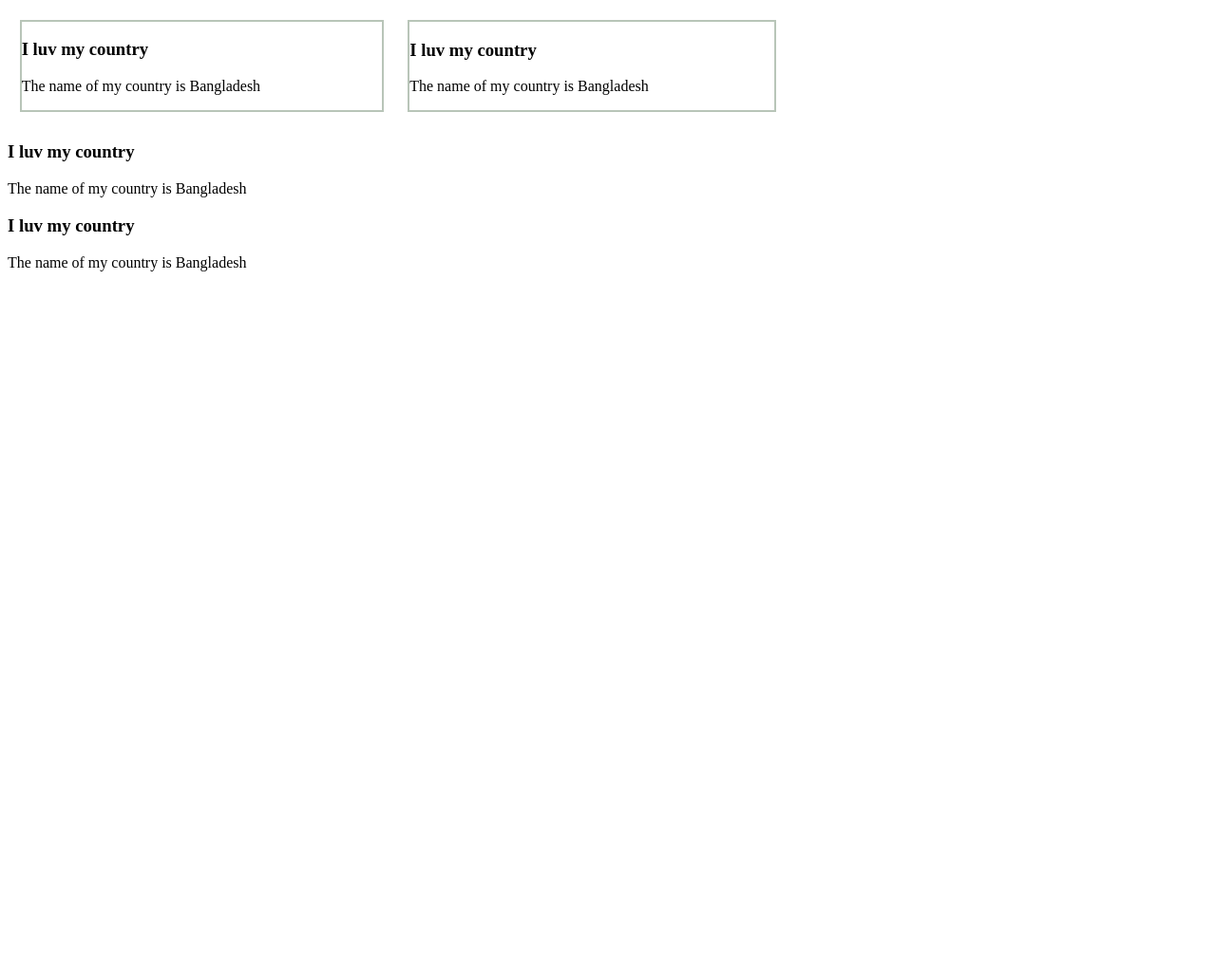
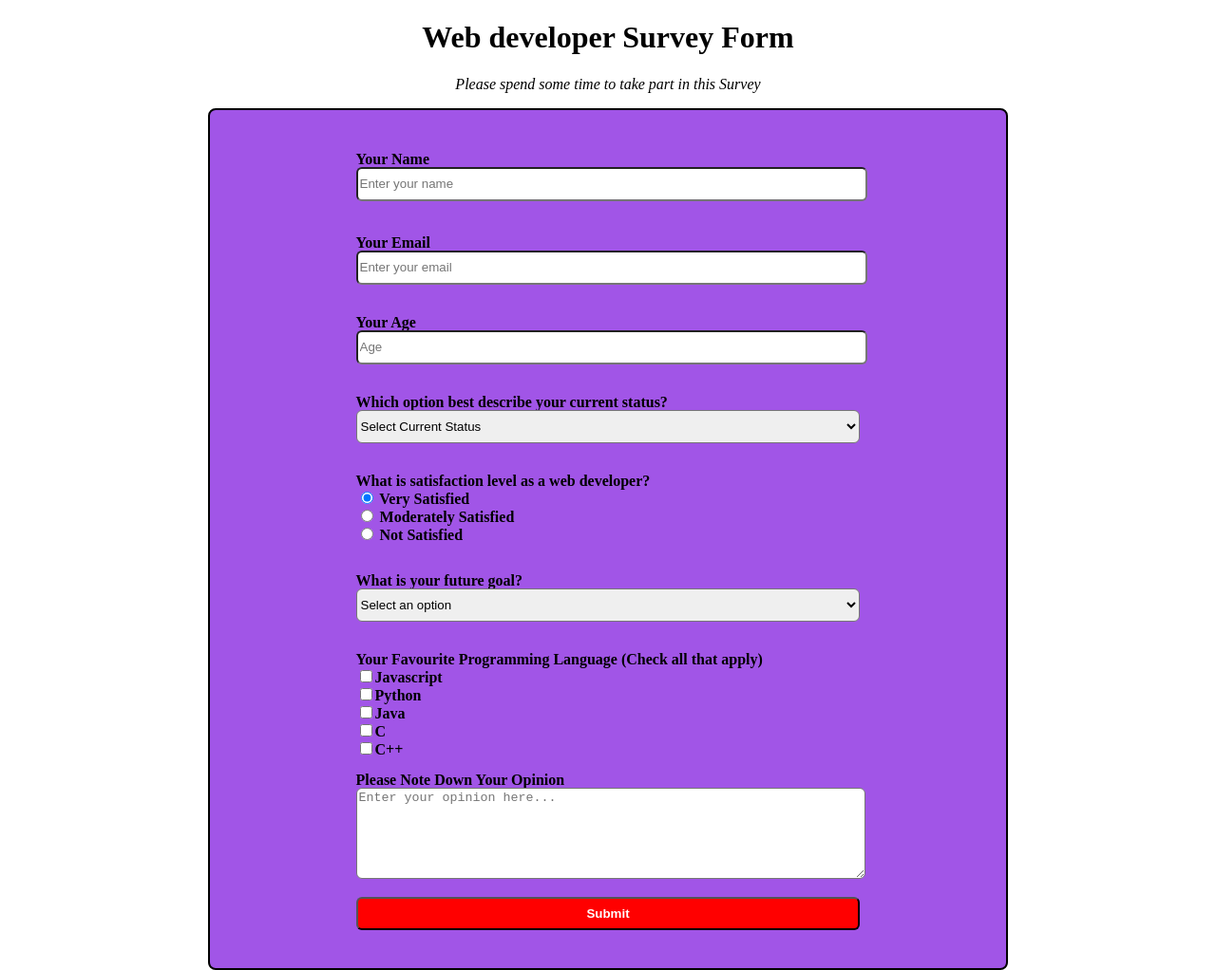
Before and after one commit to Fuad9/Survey-Form, a plain HTML site: page index.html in a window 1280 px wide. Shown: the whole page at 95% size. Before the commit the page ends 800 px from the top, so only its background shows below. Drawn offline with Linux system fonts and the light colour scheme.

Commit message:
survey commit

```diff
--- a/index.html
+++ b/index.html
@@ -2,40 +2,65 @@
 <html lang="en">
 <head>
     <title>Document</title>
-    <style>
-        .a {
-            border: 2px solid rgb(184, 197, 184);
-            width: 30%;
-            margin: 1%;
-            display: inline-block;
-            position: relative;
-         }
-        .b {
-            border: 2px solid rgb(184, 197, 184);
-            width: 30%;
-            margin: 1%;
-            display: inline-block;
-            position: absolute;
-        }
-    </style>
+    <link rel="stylesheet" href="style.css">
 
 </head>
 <body>
-    <div class="a">
-        <h3>I luv my country</h3>
-        <p>The name of my country is Bangladesh</p>
-    </div>
-    <div class="b">
-        <h3>I luv my country</h3>
-        <p>The name of my country is Bangladesh</p>
-    </div>
-    <div class="c">
-        <h3>I luv my country</h3>
-        <p>The name of my country is Bangladesh</p>
-    </div>
-    <div class="c">
-        <h3>I luv my country</h3>
-        <p>The name of my country is Bangladesh</p>
-    </div>
+    <h1 id="title">Web developer Survey Form</h1>
+<p id="description">Please spend some time to take part in this Survey</p>
+
+<form id="survey-form">
+  <div id="a"><label id="name-label">Your Name</label><br>
+    <input id="name" placeholder="Enter your name" required></div><br><br>
+  <div id="b"><label id="email-label">Your Email</label><br>
+    <input id="email" placeholder="Enter your email" required></div><br><br>
+  <div id="c"><label id="number-label">Your Age</label><br>
+    <input type="number" id="number" placeholder="Age" min="25" max="80"></div><br><br>
+
+  <div id="d">
+  <label id="dropdown-label">Which option best describe your current status?</label><br>
+  <select id="dropdown">
+    <option value="Select Current Status">Select Current Status</option>
+    <option value="Full stack web developer">Full stack web developer</option>
+    <option value="Front End Developer">Front End Developer</option>
+    <option value="Back End Developer">Back End Developer</option>
+    <option value="Other">Other</option>
+    </select>
+  </div><br><br>
+  <div id="radio-label">
+    <label>What is satisfaction level as a web developer?</label><br>
+    <input type="radio" id="f" value="Very Satisfied" checked>
+    <label for="f">Very Satisfied</label><br>
+    <input type="radio" id="g" value="Moderately Satisfied">
+    <label for="g">Moderately Satisfied</label><br>
+    <input type="radio" id="h" value="Not Satisfied">
+    <label for="h">Not Satisfied</label>
+  </div><br><br>
+
+  <div id="d">
+  <label id="dropdown-label">What is your future goal?</label><br>
+  <select id="dropdown">
+    <option value="Select an option">Select an option</option>
+    <option value="Web Developer Hero">Web Developer Hero</option>
+    <option value="Cyber Security Specialist">Cyber Security Specialist</option>
+    <option value="Not set yet">Not set yet</option>
+    </select>
+  </div><br><br>
+
+  <div id="checkbox">
+    <label>Your Favourite Programming Language (Check all that apply)</label><br>
+    <label for="Javascript"><input type="checkbox" id="Javascript" value="Javascript" name="fav-projects">Javascript</input><br>
+    <label for="Python"><input type="checkbox" id="Python" value="Python" name="fav-projects">Python</input><br>
+    <label for="Java"><input type="checkbox" id="Java" value="Java" name="fav-projects">Java</input><br>
+    <label for="C"><input type="checkbox" id="C" value="C" name="fav-projects">C</input><br>
+    <label for="C++"><input type="checkbox" id="C++" value="C++" name="fav-projects">C++</input><br><br>
+
+    <div id="textarea">
+      <label>Please Note Down Your Opinion</label>
+      <textarea name="opinion" id="e" placeholder="Enter your opinion here..."></textarea>
+    </div><br>
+    <button type="submit" id="submit">Submit</button>
+
+   </form>
 </body>
 </html>
--- a/style.css
+++ b/style.css
@@ -104,7 +104,7 @@
   font-weight: bold;
   display: block;
   margin: auto;
-  width: 70%;
+  width: 100%;
 }
 #e {
   width: 100%;
@@ -115,7 +115,7 @@
   font-weight: bold;
   display: block;
   margin: auto;
-  width: 70%;
+  width: 100%;
   background-color: red;
   color: white;
   height: 35px;
```
